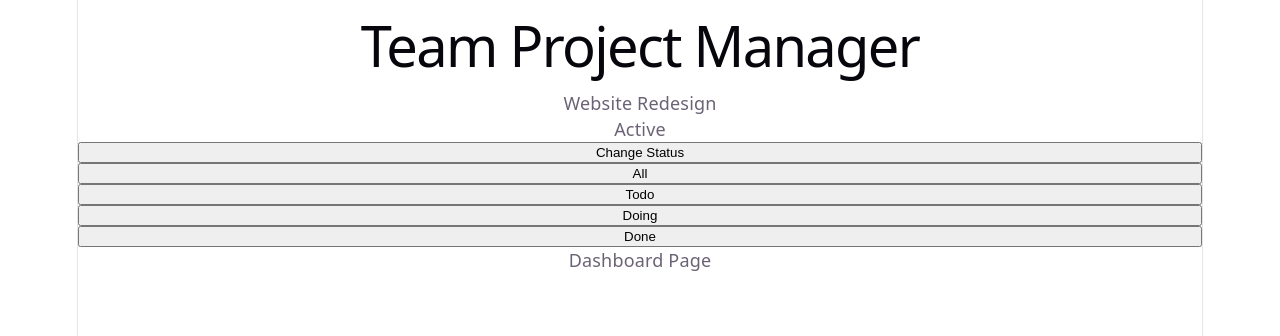
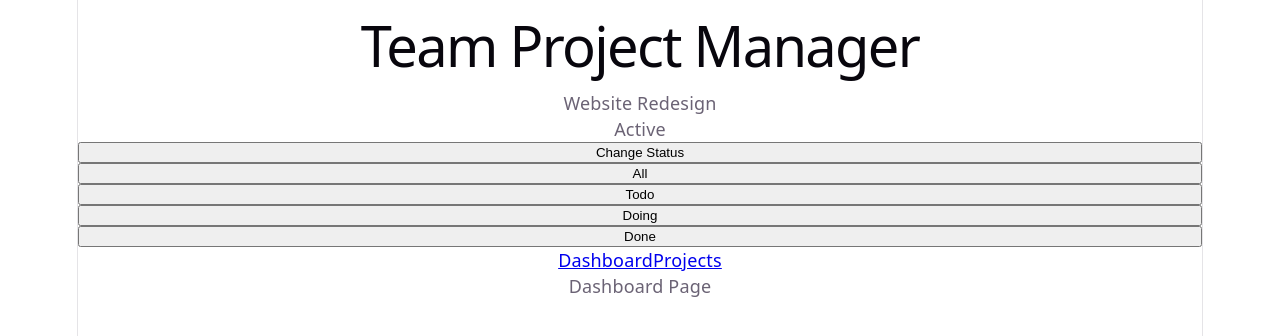
Before and after one commit to rozkzzz/Team-Project-Manager-Frontend, a React (Vite) app: page / in a window 1280 px wide. Shown: the top 336 px of the page. Built offline with nearby package versions, Linux system fonts and the light colour scheme.

Commit message:
Add files via upload

```diff
--- a/src/App.jsx
+++ b/src/App.jsx
@@ -3,9 +3,10 @@ import ProjectHeader from './ProjectHeader.jsx'
 import { useEffect, useState } from 'react'
 import TaskList from './TaskList.jsx'
 import TaskForm from './TaskForm.jsx'
-import {Routes, Route } from 'react-router-dom';
+import {Routes, Route} from 'react-router-dom';
 import Dashboard from './pages/Dashboard.jsx'
 import Projects from './pages/Projects.jsx'
+import Layout from './Layout.jsx'
 
 function App() {
   const projectName = "Website Redesign"
@@ -125,33 +126,27 @@ function App() {
         Done
       </button>
 
+
 <Routes>
-  <Route
-    path="/"
-    element={<Dashboard />}
-  />
-
-  <Route
-    path="/projects"
-    element={
+  <Route path="/" element={<Layout />}>
+    <Route index element={<Dashboard />} />
+    <Route path="projects" element={
       <>
         <Projects />
-
         <TaskForm
           error={error}
           title={title}
           setTitle={setTitle}
           addTask={addTask}
         />
-
         <TaskList
           showTasks={showTasks}
           nextStatus={ChangeStatus}
           deleteTask={deleteTask}
         />
       </>
-    }
-  />
+    } />
+  </Route>
 </Routes>
 
 
--- /dev/null
+++ b/src/Layout.jsx
@@ -0,0 +1,16 @@
+import { Link, Outlet } from 'react-router-dom'
+
+function Layout() {
+  return (
+    <>
+      <nav>
+        <Link to="/">Dashboard</Link>
+        <Link to="/projects">Projects</Link>
+      </nav>
+
+      <Outlet />
+    </>
+  )
+}
+
+export default Layout
```
